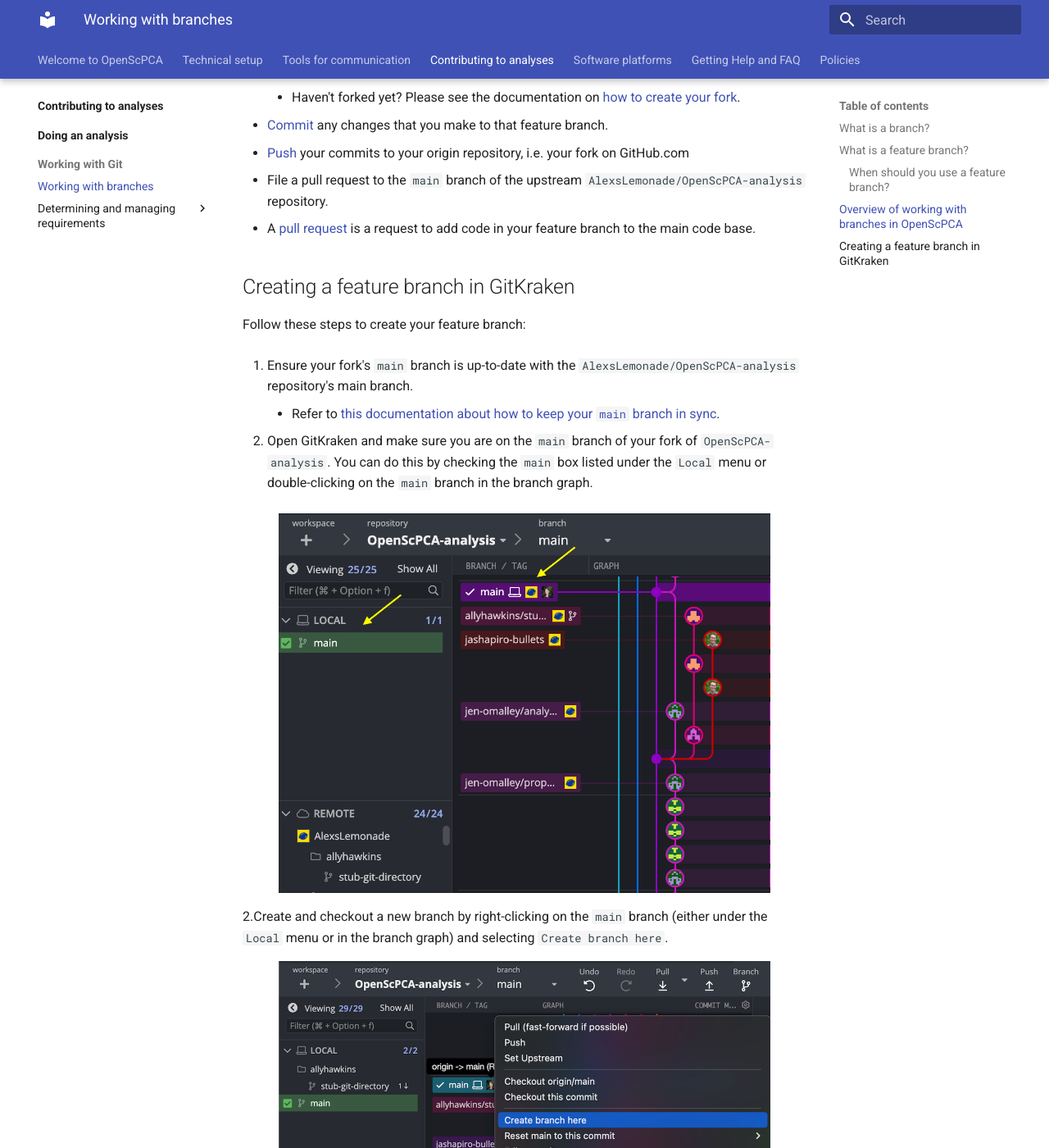
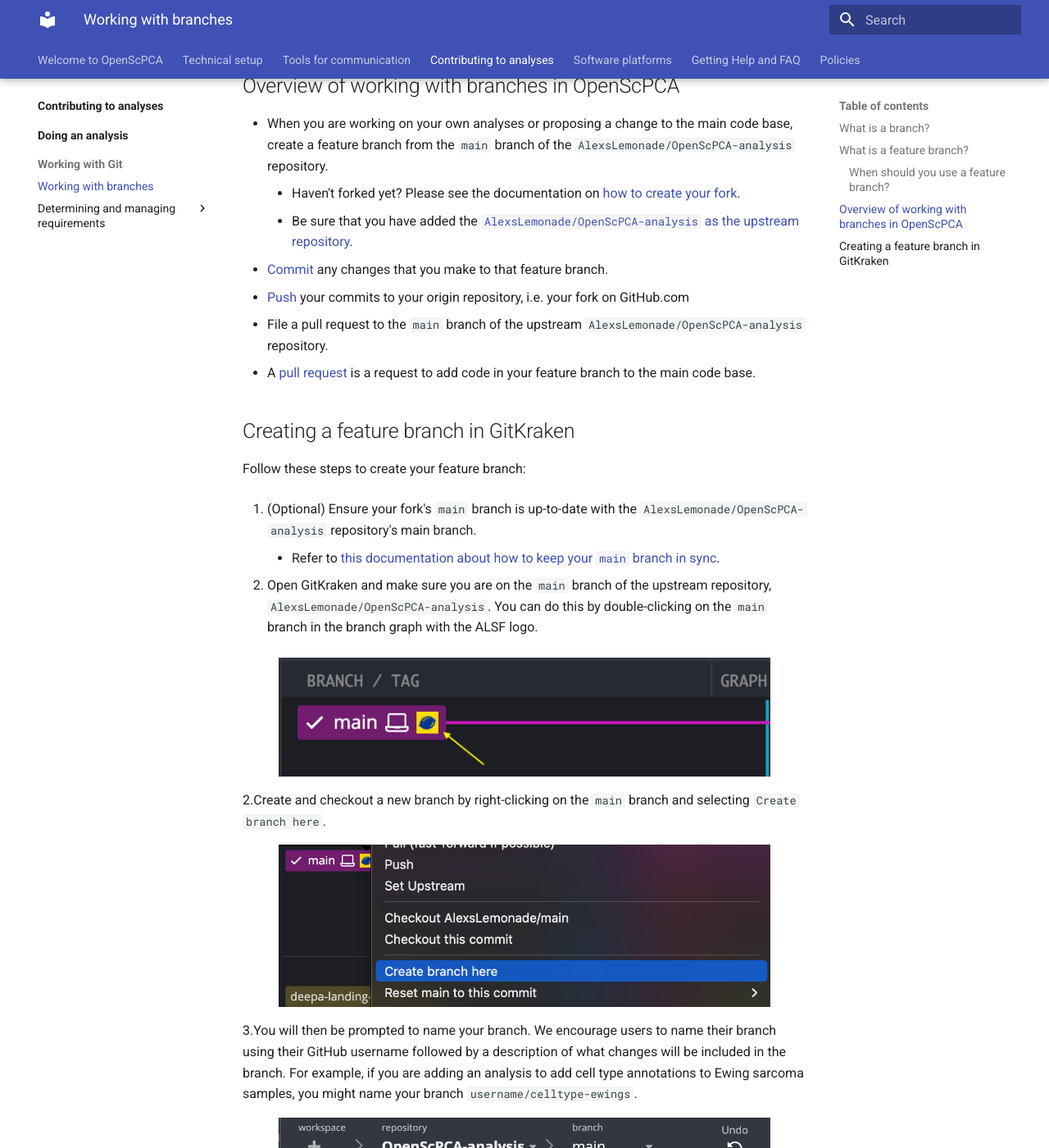
Before and after one commit to AlexsLemonade/OpenScPCA-analysis, an MkDocs documentation site: the page built from docs/contributing-to-analyses/working-with-git/working-with-branches.md, in a window 1280 px wide and 1400 px high, scrolled down 1020 px. Shown: the whole window at 82% size. Built offline with MkDocs 1.6.1 and Material for MkDocs 9.7.7, drawn with Linux system fonts in a browser that asks for light colours; some of the changed text lies outside the part shown.

Commit message:
add intro, include upstream instructions, and update screenshots

```diff
--- a/docs/contributing-to-analyses/working-with-git/working-with-branches.md
+++ b/docs/contributing-to-analyses/working-with-git/working-with-branches.md
@@ -1,4 +1,8 @@
 # Working with branches
+
+In OpenScPCA we use branches to make any changes to the main code base.
+This allows contributors to work on their changes in an isolated environment.
+The contributor can then request for changes from that branch to be incorporated via a [pull request](STUB-LINK for pull requests).
 
 ## What is a branch?
 
@@ -29,6 +33,7 @@
 
 - When you are working on your own analyses or proposing a change to the main code base, create a feature branch from the `main` branch of the `AlexsLemonade/OpenScPCA-analysis` repository.
     - Haven't forked yet? Please see the documentation on [how to create your fork](../../technical-setup/fork-the-repo.md).
+    - Be sure that you have added the [`AlexsLemonade/OpenScPCA-analysis` as the upstream repository](../../technical-setup/clone-the-repo.md#add-the-project-repository-as-a-remote-repository).
 - [Commit](STUB_LINK to making commits) any changes that you make to that feature branch.
 - [Push](STUB_LINK for pushing to origin) your commits to your origin repository, i.e. your fork on GitHub.com
 - File a pull request to the `main` branch of the upstream `AlexsLemonade/OpenScPCA-analysis` repository.
@@ -38,17 +43,17 @@
 
 Follow these steps to create your feature branch:
 
-1. Ensure your fork's `main` branch is up-to-date with the `AlexsLemonade/OpenScPCA-analysis` repository's main branch.
+1. (Optional) Ensure your fork's `main` branch is up-to-date with the `AlexsLemonade/OpenScPCA-analysis` repository's main branch.
     - Refer to [this documentation about how to keep your `main` branch in sync](STUB_LINK stay in sync).
 
-2. Open GitKraken and make sure you are on the `main` branch of your fork of `OpenScPCA-analysis`.
-You can do this by checking the `main` box listed under the `Local` menu or double-clicking on the `main` branch in the branch graph.
+2. Open GitKraken and make sure you are on the `main` branch of the upstream repository, `AlexsLemonade/OpenScPCA-analysis`.
+You can do this by double-clicking on the `main` branch in the branch graph with the ALSF logo.
 
 <figure markdown="span">
     ![Click button to checkout main](../../img/working-with-branches-1.png){width="600"}
 </figure>
 
-2.Create and checkout a new branch by right-clicking on the `main` branch (either under the `Local` menu or in the branch graph) and selecting `Create branch here`.
+2.Create and checkout a new branch by right-clicking on the `main` branch and selecting `Create branch here`.
 
 <figure markdown="span">
     ![Create branch](../../img/working-with-branches-2.png){width="600"}
```
Also changed, not shown: docs/img/working-with-branches-1.png, docs/img/working-with-branches-2.png.
